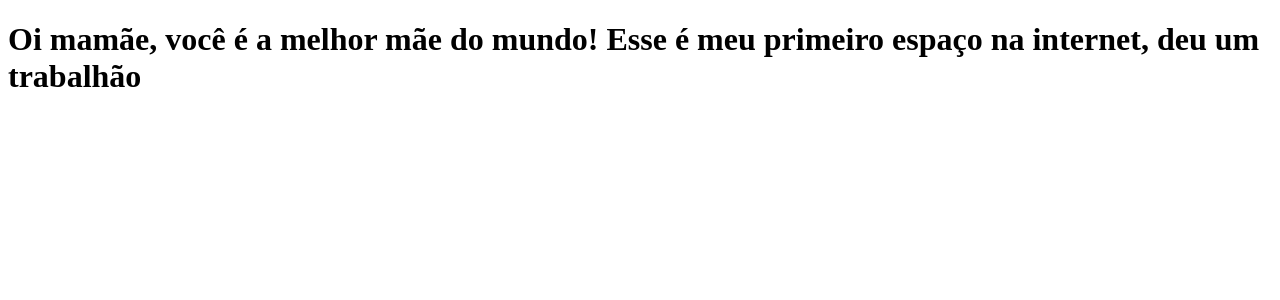
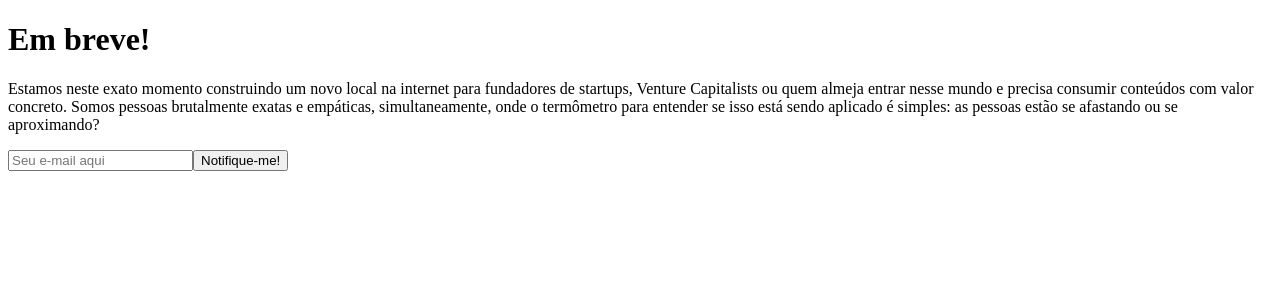
Before and after one commit to Henrique10gm/jornada-do-aprendiz, a Next.js app: page / in a window 1280 px wide. Shown: the top 300 px of the page. Built offline with nearby package versions, Linux system fonts and the light colour scheme.

Commit message:
Adiciona página Em construção

```diff
--- a/pages/index.js
+++ b/pages/index.js
@@ -1,14 +1,40 @@
 function Home() {
   return (
-    <h1>
-      Oi mamãe, você é a melhor mãe do mundo! Esse é meu primeiro espaço na
-      internet, deu um trabalhão{" "}
-    </h1>
+    <div>
+      <header>
+        <h1>Em breve!</h1>
+      </header>
+      <main>
+        <p>
+          Estamos neste exato momento construindo um novo local na internet para
+          fundadores de startups, Venture Capitalists ou quem almeja entrar
+          nesse mundo e precisa consumir conteúdos com valor concreto. Somos
+          pessoas brutalmente exatas e empáticas, simultaneamente, onde o
+          termômetro para entender se isso está sendo aplicado é simples: as
+          pessoas estão se afastando ou se aproximando?
+        </p>
+        <form id="emailForm" onSubmit={handleEmailSubmit}>
+          <input
+            type="email"
+            id="email"
+            name="email"
+            placeholder="Seu e-mail aqui"
+            required
+          />
+          <button type="submit">Notifique-me!</button>
+        </form>
+      </main>
+    </div>
   );
 }
 
-function Teste() {
-  console.log("teste");
+function handleEmailSubmit(event) {
+  event.preventDefault();
+  const email = document.getElementById("email").value;
+  alert(
+    "Obrigado por se inscrever! Você receberá novidades em breve no e-mail: " +
+      email,
+  );
 }
 
 export default Home;
```
